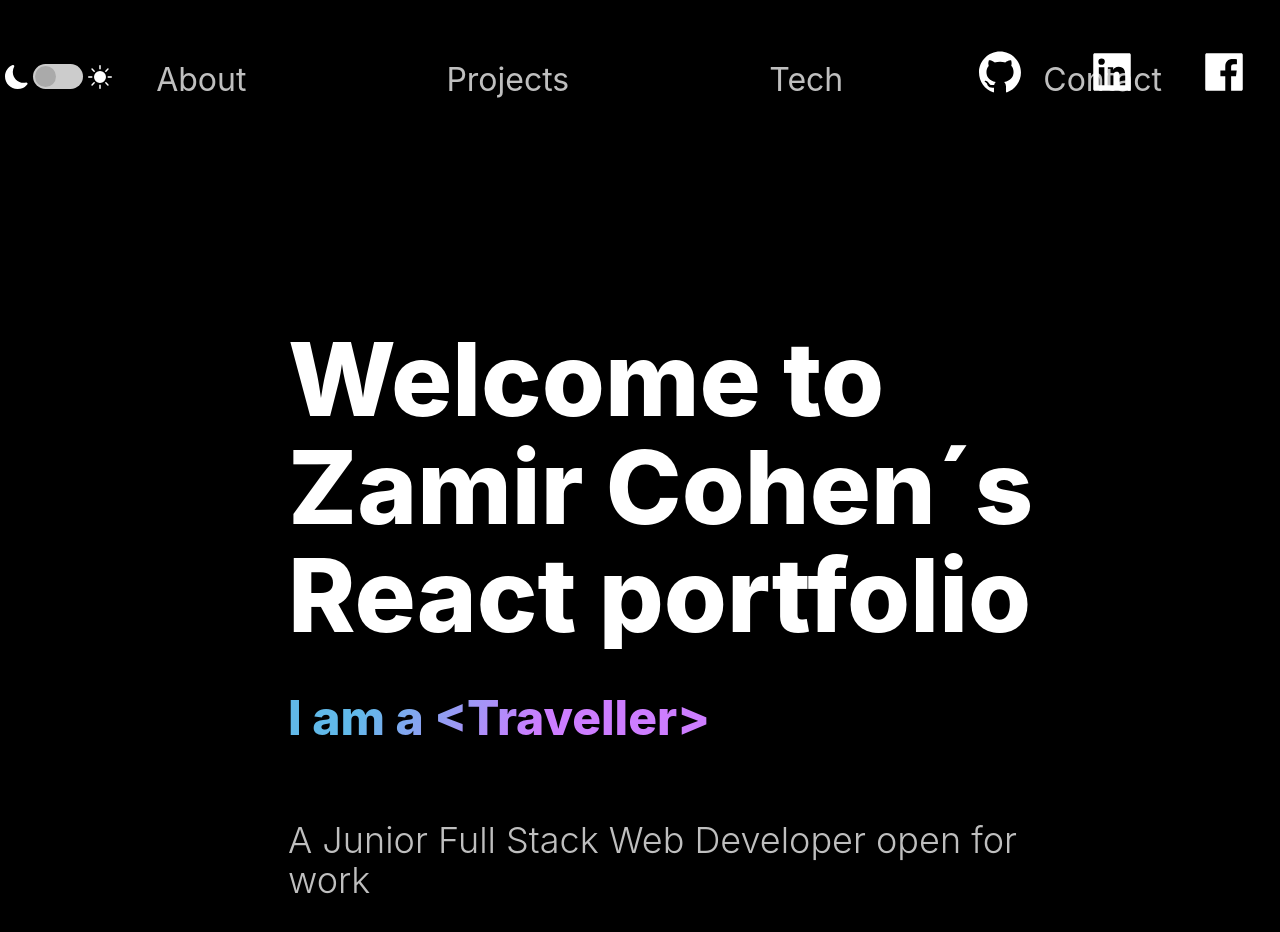
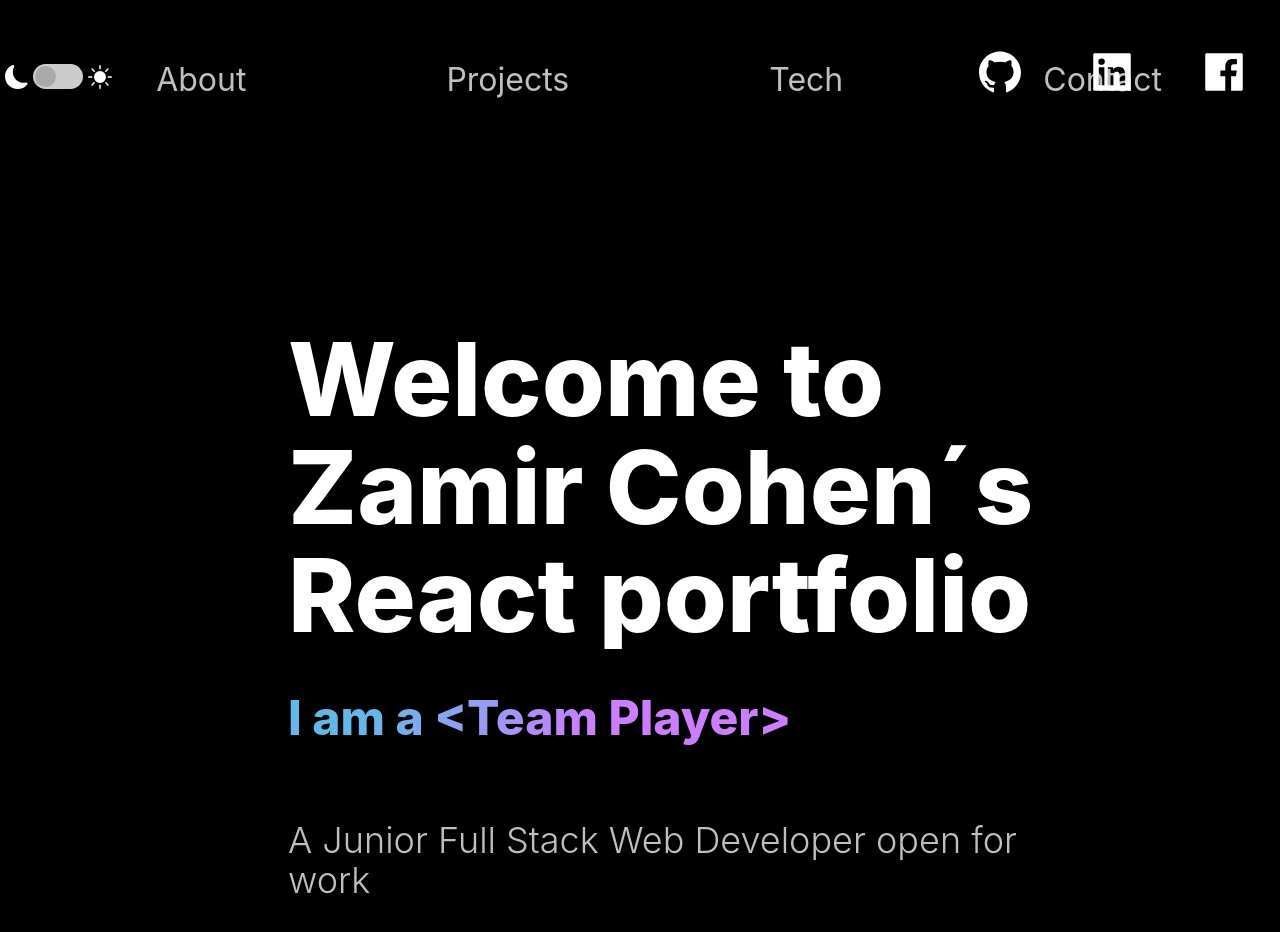
Before and after one commit to zamircohen/react_portfolio, a React (Create React App) app: page / in a window 1280 px wide. Shown: the top 932 px of the page. Built offline with nearby package versions, Linux system fonts and the light colour scheme.

Commit message:
Cleaned code and deleted non functional responsivity code

```diff
--- a/package.json
+++ b/package.json
@@ -7,6 +7,7 @@
     "@testing-library/react": "^13.3.0",
     "@testing-library/user-event": "^13.5.0",
     "animate.css": "^4.1.1",
+    "classnames": "^2.3.1",
     "emailjs-com": "^3.2.0",
     "react": "^18.2.0",
     "react-animated-css": "^1.2.1",
--- a/src/App.css
+++ b/src/App.css
@@ -47,3 +47,41 @@ h1 {
   font-weight: bold;
   color: #fff;
 }
+
+
+
+
+
+
+
+
+
+
+.layout {
+  display: flex;
+  justify-content: center;
+  align-items: center;
+  height: 100vh;
+  width: 100vw;
+  background-color: #f1f6f9;
+}
+
+.layout h1 {
+  color: #14274e;
+}
+
+.mobile {
+  background-color: #394867 !important;
+}
+
+.mobile h1 {
+  color: #f1f6f9;
+}
+
+.tablet {
+  background-color: #14274e;
+}
+
+.tablet h1 {
+  color: #9ba4b4;
+}
--- a/src/components/Header/Header.jsx
+++ b/src/components/Header/Header.jsx
@@ -2,47 +2,28 @@ import React from 'react'
 import { useState, useEffect } from 'react';
 import { Link } from 'react-router-dom';
 import TypeWriter from '../Typewriter';
-import { SectionTitle, Section, SectionText, Wrapper, SectionDivider} from './HeaderStyles';
+import { SectionTitle, Section, SectionText, Wrapper} from './HeaderStyles';
 import { Fade } from "react-awesome-reveal";
 
-// const loopArr = [
-//   "Full Stack Web Developer",
-//   "Traveller",
-//   "Adventurer",
-//   "Husband",
-//   "Programmer"
-// ];
 
 const typeWriter = [
   "Full Stack Developer",
-  "Traveller",
-  "Climber",
-  "Husband",
+  "Team Player",
   "Junior Web Developer",
-  "Friend",
-  "Climber",
-  "Runner",
-  "Programmer",
-  "Photographer"
+  "Traveller & Explorer",
+  "Persistent Student",
+  "Mountain climber",
+  "Social Person",
+  "Marathon Finisher",
+  "Programmer / Coder",
+  "Class Representative",
+  "Photographer",
+  "Nature Lover",
+  "Web Developer",
+  "Multilingual person",
 ];
 
 export default function Header() {
-
-  // const [index, setIndex] = useState(0);
-
-  // useEffect(() => {
-  //   const intervalDelayMilliseconds = loopArr[index].length * 1000;
-  //   const interval = setInterval(() => {
-  //     setIndex((prevIndex) => {
-  //       // reset index if current index is greater than array size
-  //       return prevIndex + 1 < loopArr.length ? prevIndex + 1 : 0;
-  //     });
-  //   }, intervalDelayMilliseconds);
-
-  //   return () => clearInterval(interval);
-  // });
-
-
 
   return (
     <div>
--- a/src/index.js
+++ b/src/index.js
@@ -3,12 +3,12 @@ import ReactDOM from 'react-dom/client';
 import './index.css';
 import App from './App';
 import reportWebVitals from './reportWebVitals';
-// import { BrowserRouter } from 'react-router-dom';
+import { BrowserRouter } from 'react-router-dom';
 
 const root = ReactDOM.createRoot(document.getElementById('root'));
 root.render(
   <React.StrictMode>
-    {/* </BrowserRouter> */}
+    {/* <BrowserRouter> */}
     <App />
     {/* </BrowserRouter> */}
   </React.StrictMode>
--- a/src/pages/StartPage.jsx
+++ b/src/pages/StartPage.jsx
@@ -3,19 +3,17 @@ import NavBar from '../components/NavBar/NavBar'
 import Header from '../components/Header/Header'
 import About from '../components/About/About'
 import Projects from '../components/Projects/Projects'
-import { SectionDivider } from '../components/Header/HeaderStyles'
+// import { SectionDivider } from '../components/Header/HeaderStyles'
 import { PageWrapper } from './PageWrapper'
 import Tech from '../components/Tech/Tech'
 import Contact from '../components/Contact/Contact'
 import Footer from '../components/Footer/Footer'
 import ScrollButton from '../styles/GlobalComponents/ScrollButton'
-import Theme from '../styles/theme'
 // import { HashLink } from 'react-router-hash-link';
 
 export default function StartPage() {
   return (
     <div>
-        <Theme>
         <PageWrapper>
         <NavBar />
         {/* <SectionDivider /> */}
@@ -28,7 +26,6 @@ export default function StartPage() {
         {/* <HashLink smooth to="/#top">Link to Top of Page</HashLink> */}
         <ScrollButton />
         </PageWrapper>
-        </Theme>
     </div>
 
   )
--- a/src/styles/theme.jsx
+++ /dev/null
@@ -1,13 +0,0 @@
-import { ThemeProvider } from 'styled-components';
-
-import theme from "../themes/default";
-// import GlobalStyles from './globals';
-
-const Theme = ({ children }) => (
-  <ThemeProvider theme={theme}>
-    {/* <GlobalStyles /> */}
-    {children}
-  </ThemeProvider>
-);
-
-export default Theme;
--- a/src/themes/default.jsx
+++ /dev/null
@@ -1,9 +0,0 @@
-export default {
-    // Breakpoints for responsive design
-    breakpoints: {
-      sm: 'screen and (max-width: 640px)',
-      md: 'screen and (max-width: 768px)',
-      lg: 'screen and (max-width: 1024px)',
-      xl: 'screen and (max-width: 1280px)'
-    },
-  }
```
Also changed, not shown: src/App.js (+3 -7 lines), src/components/Header/HeaderStyles.jsx (line endings or trailing spaces), 1 other file (tests, documents, lock files or other folders).
